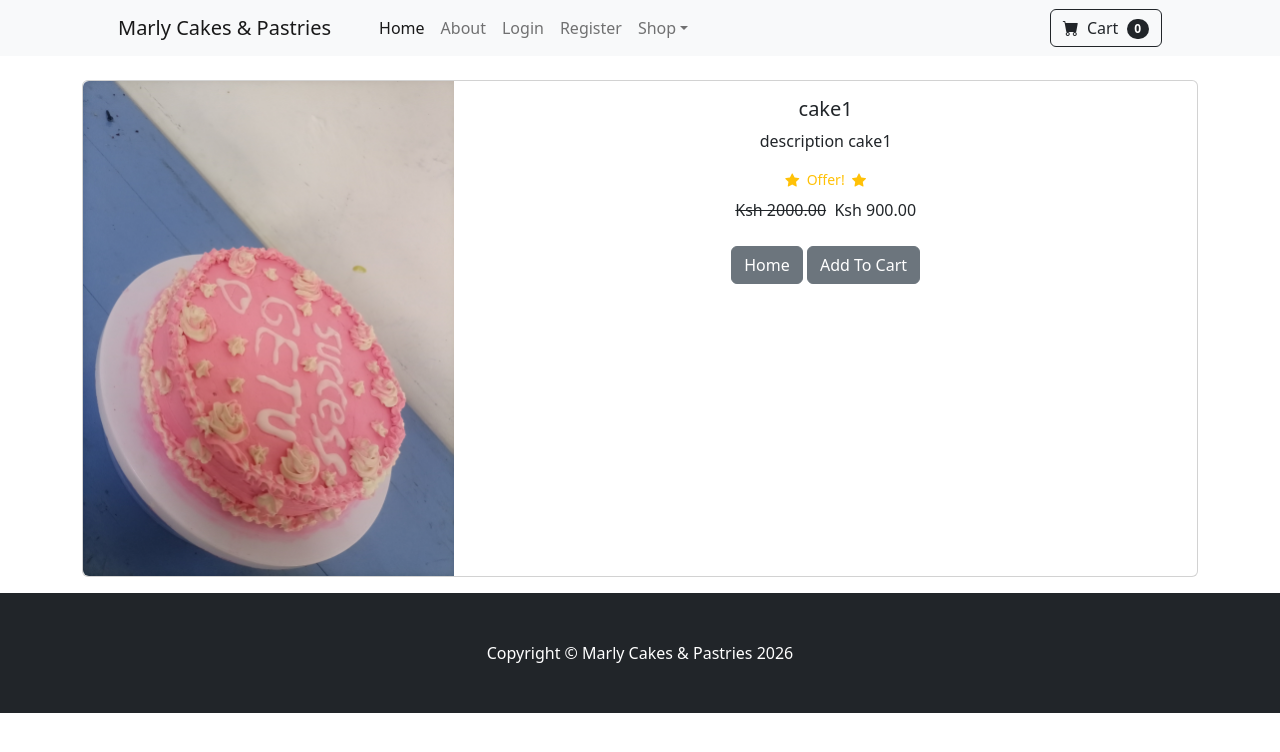
After one commit to petermuremi351/Marly-Cakes-and-Pastries, a Django app: page /product/1 in a window 1280 px wide. The commit adds this page. Shown: the top 752 px of the page. Run offline with Django 5.2, Linux system fonts and the light colour scheme; data comes from the database, SQL or seed files in the repository; both versions use the stored data as it was after the commit; some libraries are stand-ins or nearby versions.

Commit message:
product pages

```diff
--- /dev/null
+++ b/store/templates/product.html
@@ -0,0 +1,40 @@
+{% extends 'base.html' %}
+{% block content %}
+<br/>
+<div class="container">
+    <div class="card mb-3">
+        <div class="row g-0">
+            <div class="col-md-4">
+                <img src="{{ product.image.url }}" class="img-fluid rounded-start" alt="{{ product.name }}">
+            </div>
+            <div class="col-md-8">
+                <div class="card-body text-center">
+                    <h5 class="card-title">{{ product.name }}</h5>
+                    <p class="card-text">{{ product.description }}</p>
+
+                    {% if product.is_sale %}
+                        <div class="d-flex justify-content-center small text-warning mb-2">
+                            <div class="bi-star-fill"></div>
+                            &nbsp;&nbsp;Offer!&nbsp;&nbsp;
+                            <div class="bi-star-fill"></div>
+                        </div>
+                        <strike>Ksh {{ product.price }}</strike>
+                        &nbsp;Ksh {{ product.sale_price }}
+                    {% else %}
+                        Ksh {{ product.price }}
+                    {% endif %}
+
+                    <br/><br/>
+                    <a href="{% url 'home' %}" class="btn btn-secondary">Home</a>
+                    <button type="button" value="{{ product.id }}"
+                    class="btn btn-secondary" id="add-cart">Add To Cart</button>
+                </div>
+            </div>
+        </div>
+    </div>
+
+</div>
+</div>
+
+
+{% endblock %}
--- a/store/urls.py
+++ b/store/urls.py
@@ -8,4 +8,5 @@ urlpatterns = [
    path('login/', views.login_user, name='login'),
    path('logout/', views.logout_user, name='logout'),
    path('register/', views.register_user, name='register'),
+   path('product/<int:pk>', views.product, name='product'),
 ]
--- a/store/views.py
+++ b/store/views.py
@@ -7,6 +7,10 @@ from django.contrib.auth.forms import UserCreationForm
 from .forms import SignUpForm
 from django import forms
 
+
+def product(request,pk):
+    product = Product.objects.get(id=pk)
+    return render(request, 'product.html', {'product':product})
 
 def home(request):
     products = Product.objects.all()
```
Also changed, not shown: store/templates/home.html (+47 -37 lines), db.sqlite3, media/uploads/product/halfkg2.jpg (added).
